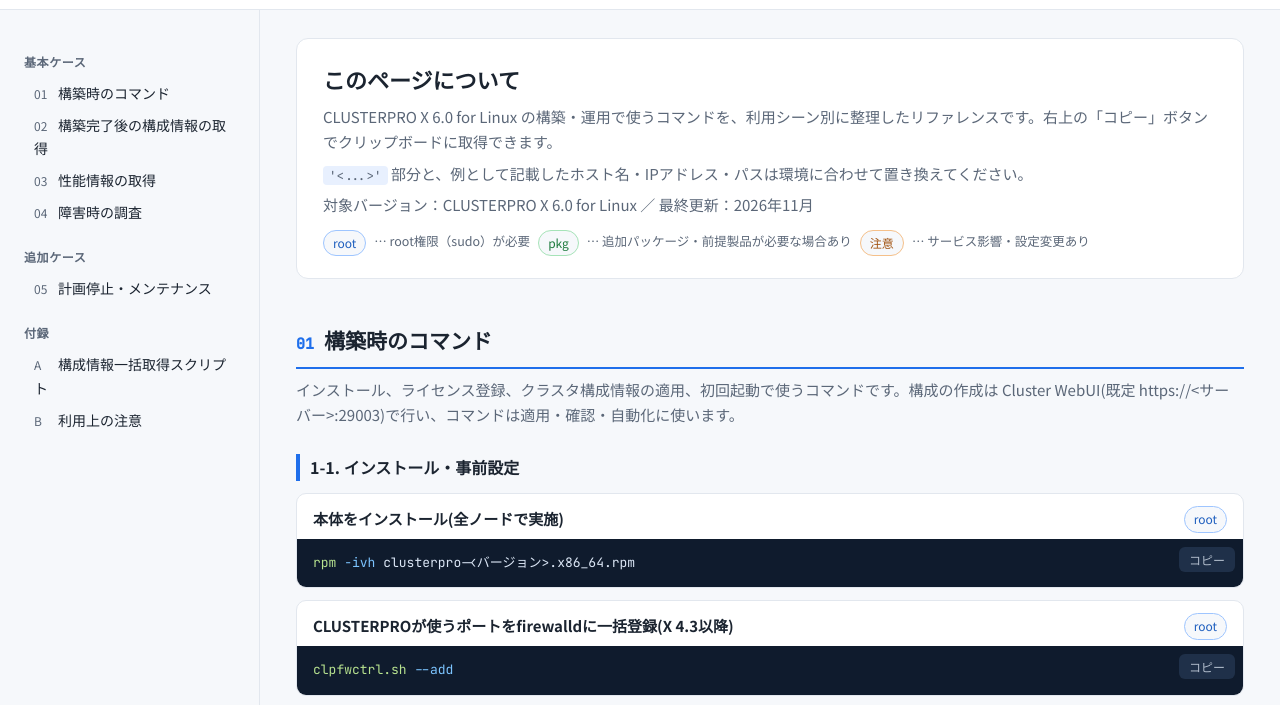
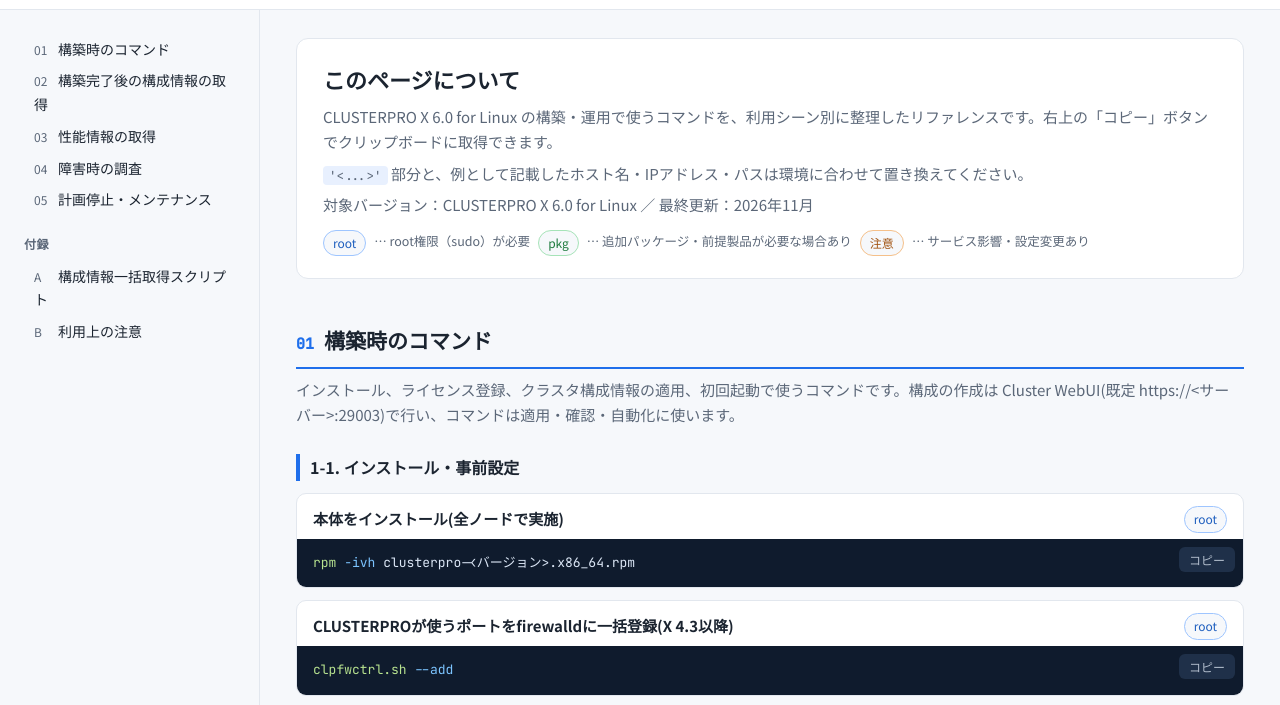
Before and after one commit to customstlw-gif/tech, a plain HTML site: page clusterpro/index.html in a window 1280 px wide. Shown: the part 61-766 px from the top of the page. Drawn offline with Linux system fonts and the light colour scheme.

Commit message:
Remove basic/additional case group labels from TOC

```diff
--- a/clusterpro/index.html
+++ b/clusterpro/index.html
@@ -83,9 +83,8 @@ footer{color:var(--muted);font-size:12.5px;border-top:1px solid var(--line);marg
 
 <div class="layout">
 <nav class="toc" aria-label="目次">
-  <div class="grp">基本ケース</div>
   <a href="#build"><span class="n">01</span>構築時のコマンド</a><a href="#config"><span class="n">02</span>構築完了後の構成情報の取得</a><a href="#perf"><span class="n">03</span>性能情報の取得</a><a href="#trouble"><span class="n">04</span>障害時の調査</a>
-  <div class="grp">追加ケース</div><a href="#ops"><span class="n">05</span>計画停止・メンテナンス</a>
+  <a href="#ops"><span class="n">05</span>計画停止・メンテナンス</a>
   <div class="grp">付録</div>
   <a href="#evidence"><span class="n">A</span>構成情報一括取得スクリプト</a>
   <a href="#notes"><span class="n">B</span>利用上の注意</a>
```
